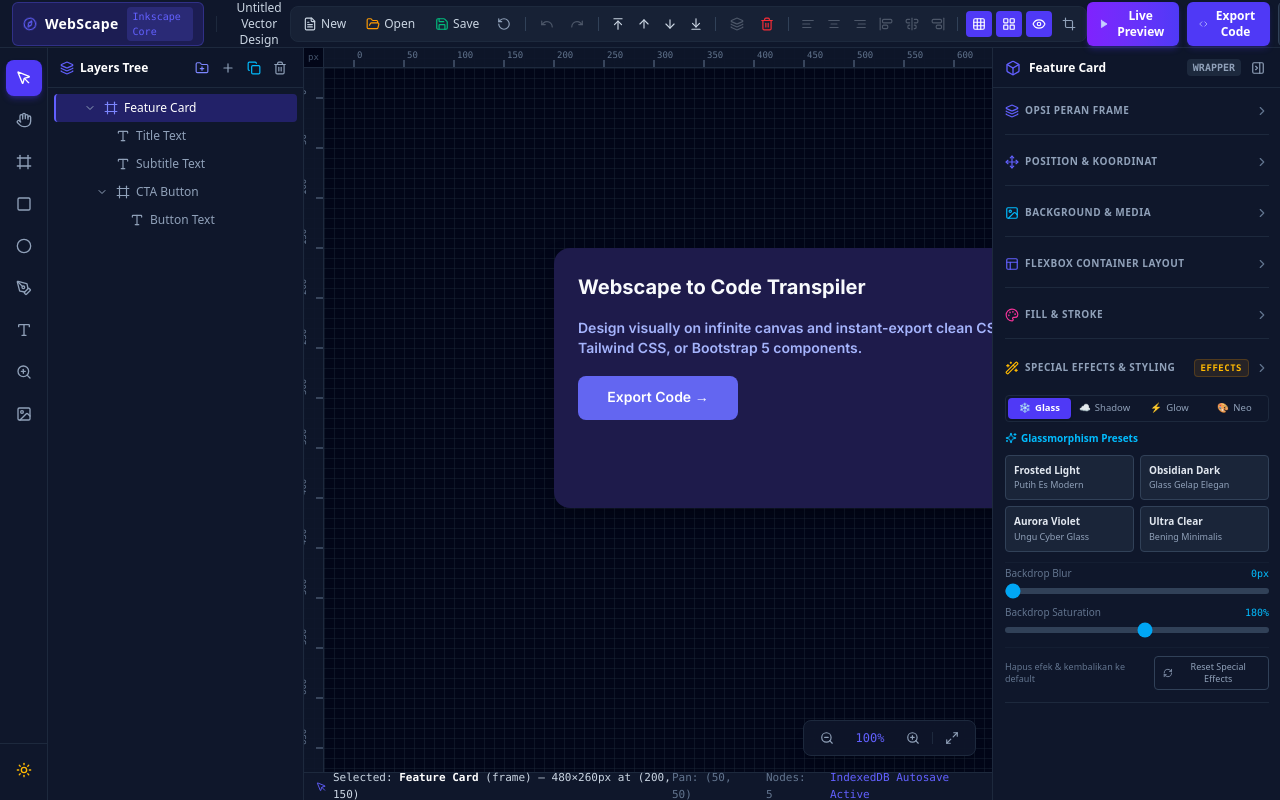
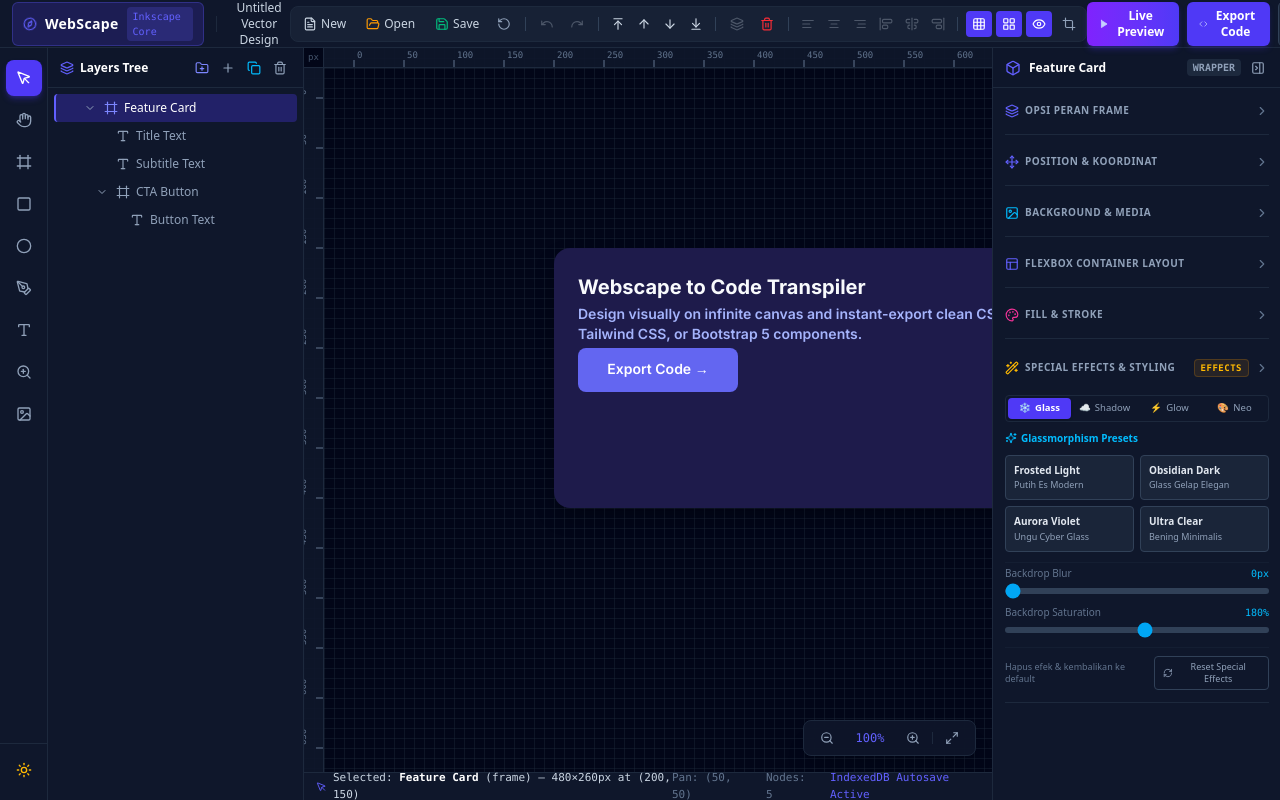
Before and after one commit to rynonymous02/WebScape, a React (Vite) app: page / in a window 1280 px wide. Built offline with nearby package versions, Linux system fonts and the light colour scheme.

Commit message:
feat: implement project state management with zustand and asset handling utilities

```diff
--- a/src/components/canvas/SVGCanvas.tsx
+++ b/src/components/canvas/SVGCanvas.tsx
@@ -153,15 +153,11 @@ export const SVGCanvas: React.FC = () => {
         const x = Math.min(curRelX, dragState.drawStartPos.x);
         const y = Math.min(curRelY, dragState.drawStartPos.y);
         updateNodeGeometry(dragState.drawingNodeId, x, y, width, height, undefined, true);
-        updateNodeStyle(dragState.drawingNodeId, { left: x, top: y }, true);
+        updateNodeStyle(dragState.drawingNodeId, { left: x, top: y, position: 'absolute' }, true);
         return;
       }
 
       if (dragState.mode === 'move' && selectedNode && dragState.nodeStartGeom) {
-        if (selectedNode.parentId && selectedNode.style.position === 'static') {
-          return;
-        }
-
         const pos = screenToCanvasCoords(e.clientX, e.clientY);
         const dx = pos.x - dragState.startX;
         const dy = pos.y - dragState.startY;
@@ -183,19 +179,17 @@ export const SVGCanvas: React.FC = () => {
           true
         );
 
-        // Synchronize style.left & style.top for relative, absolute, sticky offsets
-        const posMode = selectedNode.style.position || (selectedNode.parentId ? 'static' : 'relative');
-        if (posMode === 'absolute' || posMode === 'fixed') {
+        // When moving a node on canvas, position absolutely so sibling elements never shift or glitch
+        if (selectedNode.parentId) {
+          updateNodeStyle(selectedNode.id, {
+            position: 'absolute',
+            left: newX,
+            top: newY,
+          }, true);
+        } else {
           updateNodeStyle(selectedNode.id, {
             left: newX,
             top: newY,
-          }, true);
-        } else if (posMode === 'relative' || posMode === 'sticky') {
-          const startLeft = dragState.startStyleOffsets?.left ?? 0;
-          const startTop = dragState.startStyleOffsets?.top ?? 0;
-          updateNodeStyle(selectedNode.id, {
-            left: Math.round(startLeft + dx),
-            top: Math.round(startTop + dy),
           }, true);
         }
         return;
@@ -601,7 +595,7 @@ export const SVGCanvas: React.FC = () => {
     };
 
     const isRoot = !node.parentId;
-    const posMode = isRoot ? 'relative' : (style.position || 'static');
+    const posMode = isRoot ? 'relative' : (style.position || 'absolute');
 
     let leftVal: string | undefined = undefined;
     let topVal: string | undefined = undefined;
--- a/src/store/useProjectStore.ts
+++ b/src/store/useProjectStore.ts
@@ -327,27 +327,31 @@ export const useProjectStore = create<ProjectStoreState>((set, get) => ({
 
     if (targetParentId !== undefined) {
       parentId = targetParentId;
-      insertIdx = targetIndex !== undefined ? targetIndex : 0;
+      if (targetIndex !== undefined) {
+        insertIdx = targetIndex;
+      } else if (parentId && project.nodes[parentId]) {
+        insertIdx = project.nodes[parentId]?.children?.length || 0;
+      } else {
+        insertIdx = project.rootNodeIds.length;
+      }
     } else if (selectedIds.length > 0) {
       const selectedNode = project.nodes[selectedIds[0]];
       if (selectedNode) {
         if (selectedNode.type === 'frame') {
-          // Selected layer is a frame / container (e.g. Phone-Wrapper)
-          // -> New node becomes a child inside this frame, at the top (index 0, above 'Bawaan 1')
+          // Selected layer is a frame / container -> Append as child at the end of children
           parentId = selectedNode.id;
-          insertIdx = targetIndex !== undefined ? targetIndex : 0;
+          insertIdx = targetIndex !== undefined ? targetIndex : (selectedNode.children ? selectedNode.children.length : 0);
         } else if (selectedNode.parentId && project.nodes[selectedNode.parentId]) {
-          // Selected layer is a child item inside a parent (e.g. Bawaan 1 inside Phone-Wrapper)
-          // -> New node is added inside the same parent container directly above this item
+          // Selected layer is a child item inside a parent -> Add inside the same parent after this item
           parentId = selectedNode.parentId;
           const parent = project.nodes[selectedNode.parentId];
           const siblingIdx = parent.children ? parent.children.indexOf(selectedNode.id) : -1;
-          insertIdx = targetIndex !== undefined ? targetIndex : (siblingIdx >= 0 ? siblingIdx : 0);
+          insertIdx = targetIndex !== undefined ? targetIndex : (siblingIdx >= 0 ? siblingIdx + 1 : (parent.children?.length || 0));
         } else {
           // Selected layer is at root level and is not a frame
           parentId = null;
           const rootIdx = project.rootNodeIds.indexOf(selectedNode.id);
-          insertIdx = targetIndex !== undefined ? targetIndex : (rootIdx >= 0 ? rootIdx : 0);
+          insertIdx = targetIndex !== undefined ? targetIndex : (rootIdx >= 0 ? rootIdx + 1 : project.rootNodeIds.length);
         }
       }
     }
--- a/src/utils/defaults.ts
+++ b/src/utils/defaults.ts
@@ -88,18 +88,24 @@ export const createNewNode = (
   const id = `node_${Math.random().toString(36).substring(2, 9)}`;
   let name = customName || `${type.charAt(0).toUpperCase() + type.slice(1)}`;
 
-  let style = createDefaultStyle({ position: 'relative' });
+  const isChild = Boolean(parentId);
+  let style = createDefaultStyle({
+    position: isChild ? 'absolute' : (type === 'frame' ? 'relative' : 'absolute'),
+    left: x,
+    top: y,
+  });
   let assignedRole: FrameRole | undefined = undefined;
 
   if (type === 'frame') {
     assignedRole = frameRole || (parentId ? 'container' : 'wrapper');
     style = createDefaultStyle({
-      position: 'relative',
+      position: isChild ? 'absolute' : 'relative',
+      left: x,
+      top: y,
       fill: '#ffffff',
       stroke: '#cbd5e1',
       strokeWidth: 1,
-      display: 'flex',
-      flexDirection: 'column',
+      display: 'block',
       paddingTop: 16,
       paddingRight: 16,
       paddingBottom: 16,
@@ -125,7 +131,9 @@ export const createNewNode = (
     if (!customName) name = 'Rectangle Box';
   } else if (type === 'text') {
     style = createDefaultStyle({
-      position: 'relative',
+      position: isChild ? 'absolute' : 'absolute',
+      left: x,
+      top: y,
       fill: 'transparent',
       textColor: '#0f172a',
       fontSize: 18,
@@ -143,7 +151,9 @@ export const createNewNode = (
     if (!customName) name = 'Circle Object';
   } else if (type === 'path') {
     style = createDefaultStyle({
-      position: 'relative',
+      position: isChild ? 'absolute' : 'absolute',
+      left: x,
+      top: y,
       fill: 'transparent',
       stroke: '#8b5cf6',
       strokeWidth: 3,
@@ -151,7 +161,9 @@ export const createNewNode = (
     if (!customName) name = 'Bezier Curve';
   } else if (type === 'image') {
     style = createDefaultStyle({
-      position: 'relative',
+      position: isChild ? 'absolute' : 'absolute',
+      left: x,
+      top: y,
       fill: 'transparent',
       borderRadius: 8,
       imageType: 'pixel',
```
Also changed, not shown: 1 other file (tests, documents, lock files or other folders).
